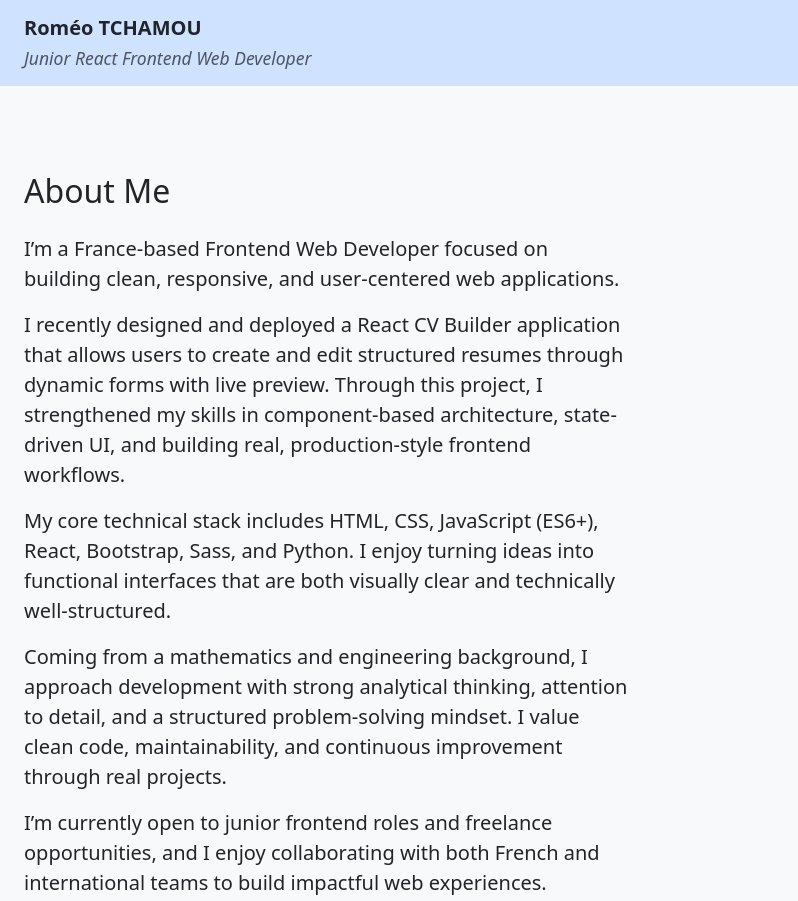
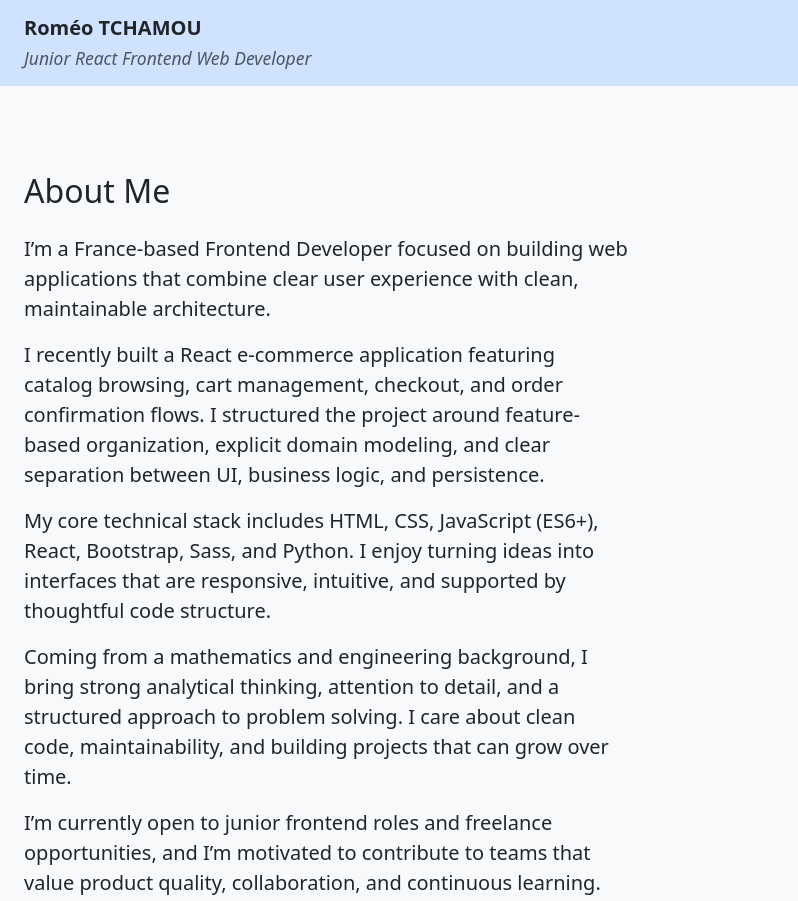
Before and after one commit to Romeo-Martial/Portfolio-Website, a website: page index.html in a window 1280 px wide. Shown: the top 901 px of the page, 0-798 px from the left. Drawn offline with nearby package versions, Linux system fonts and the light colour scheme.

Commit message:
Update my portfolio so that it reflects my current skills set

```diff
--- a/index.html
+++ b/index.html
@@ -125,34 +125,36 @@
             <div class="col-md-6">
               <h2 class="py-3">About Me</h2>
               <p class="lead">
-                I’m a France-based <strong>Frontend Web Developer</strong> focused on building
-                clean, responsive, and user-centered web applications.
+                I’m a France-based <strong>Frontend Developer</strong> focused on building web
+                applications that combine clear user experience with clean, maintainable
+                architecture.
               </p>
 
               <p class="lead">
-                I recently designed and deployed a <strong>React CV Builder</strong> application
-                that allows users to create and edit structured resumes through dynamic forms with
-                live preview. Through this project, I strengthened my skills in component-based
-                architecture, state-driven UI, and building real, production-style frontend
-                workflows.
+                I recently built a <strong>React e-commerce application</strong> featuring catalog
+                browsing, cart management, checkout, and order confirmation flows. I structured the
+                project around feature-based organization, explicit domain modeling, and clear
+                separation between UI, business logic, and persistence.
               </p>
 
               <p class="lead">
                 My core technical stack includes
                 <strong>HTML, CSS, JavaScript (ES6+), React, Bootstrap, Sass, and Python.</strong> I
-                enjoy turning ideas into functional interfaces that are both visually clear and
-                technically well-structured.
+                enjoy turning ideas into interfaces that are responsive, intuitive, and supported by
+                thoughtful code structure.
               </p>
+
               <p class="lead">
-                Coming from a <strong>mathematics and engineering background</strong>, I approach
-                development with strong analytical thinking, attention to detail, and a structured
-                problem-solving mindset. I value clean code, maintainability, and continuous
-                improvement through real projects.
+                Coming from a <strong>mathematics and engineering background</strong>, I bring
+                strong analytical thinking, attention to detail, and a structured approach to
+                problem solving. I care about clean code, maintainability, and building projects
+                that can grow over time.
               </p>
+
               <p class="lead">
                 I’m currently open to <strong>junior frontend roles</strong> and
-                <strong>freelance opportunities</strong>, and I enjoy collaborating with both French
-                and international teams to build impactful web experiences.
+                <strong>freelance opportunities</strong>, and I’m motivated to contribute to teams
+                that value product quality, collaboration, and continuous learning.
               </p>
             </div>
 
```
Also changed, not shown: 1 other file.
